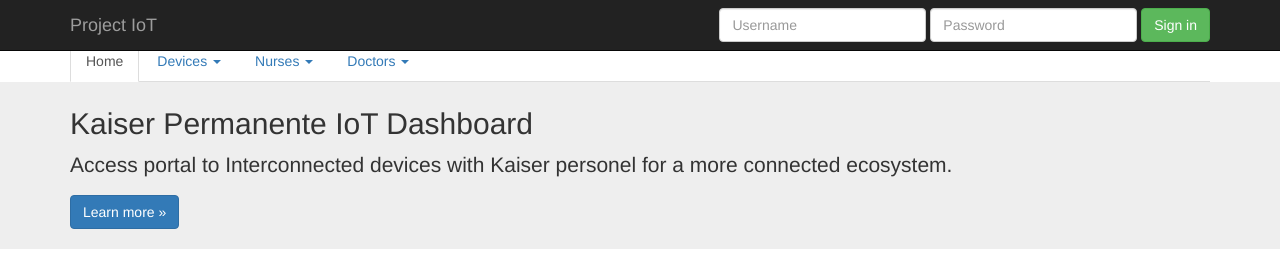
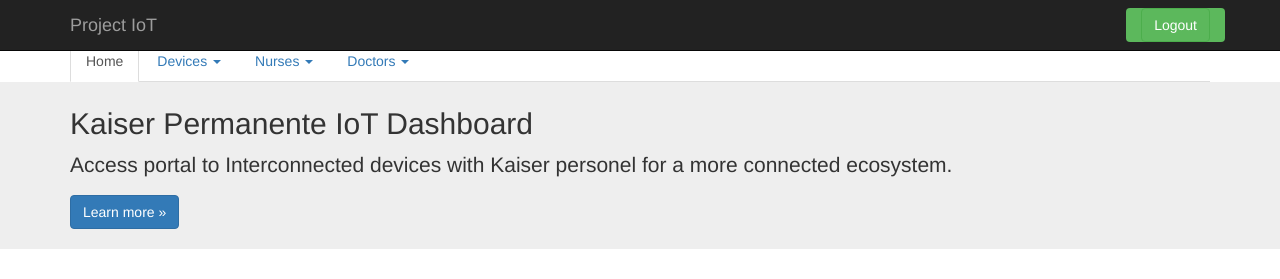
Before and after one commit to maroofhk/projiot, a Django app: page /devices/ in a window 1280 px wide. Shown: the top 279 px of the page. Run offline with Django 3.2, Linux system fonts and the light colour scheme; a user stored in the database is signed in; tables that the repository leaves empty hold one stand-in row (values such as "Sample post"); some libraries are stand-ins or nearby versions.

Commit message:
updated base.html template for login/logout on top bar

```diff
--- a/device/templates/device/base.html
+++ b/device/templates/device/base.html
@@ -39,19 +39,12 @@
           </button>
           <a class="navbar-brand" href="#">Project IoT</a>
         </div>
-        <!--<div id="navbar" class="navbar-collapse collapse">-->
-        <!--  <form class="navbar-form navbar-right">-->
-        <!--    <div class="form-group">-->
-        <!--      <input type="text" placeholder="Username" class="form-control">-->
-        <!--    </div>-->
-        <!--    <div class="form-group">-->
-        <!--      <input type="password" placeholder="Password" class="form-control">-->
-        <!--    </div>-->
-        <!--    <button type="submit" class="btn btn-success">Sign in</button>-->
-        <!--  </form>-->
-        <!--</div>-->
-
         <div id="navbar" class="navbar-collapse collapse">
+          {% if user.is_authenticated %}
+            <div class="navbar-form navbar-right btn btn-success">
+              <a href="/logout/" class="btn btn-success disablee">Logout</a>
+            </div>
+          {% else %}
             <form class="navbar-form navbar-right" method="post" action=".?next={{ redirect_to }}"> {% csrf_token %}
               <div class="form-group">
                 <input type="text" name="username" placeholder="Username" class="form-control">
@@ -61,11 +54,8 @@
               </div>
                 <button type="submit" class="btn btn-success" value="Login">Sign in</button>
             </form>
-        </div>
-
-
-
-        <!--/.navbar-collapse -->
+          {% endif %}
+        </div><!--/.navbar-collapse -->
       </div>
     </nav>
 
```
Lines whose indentation alone changed are shown as unchanged.
